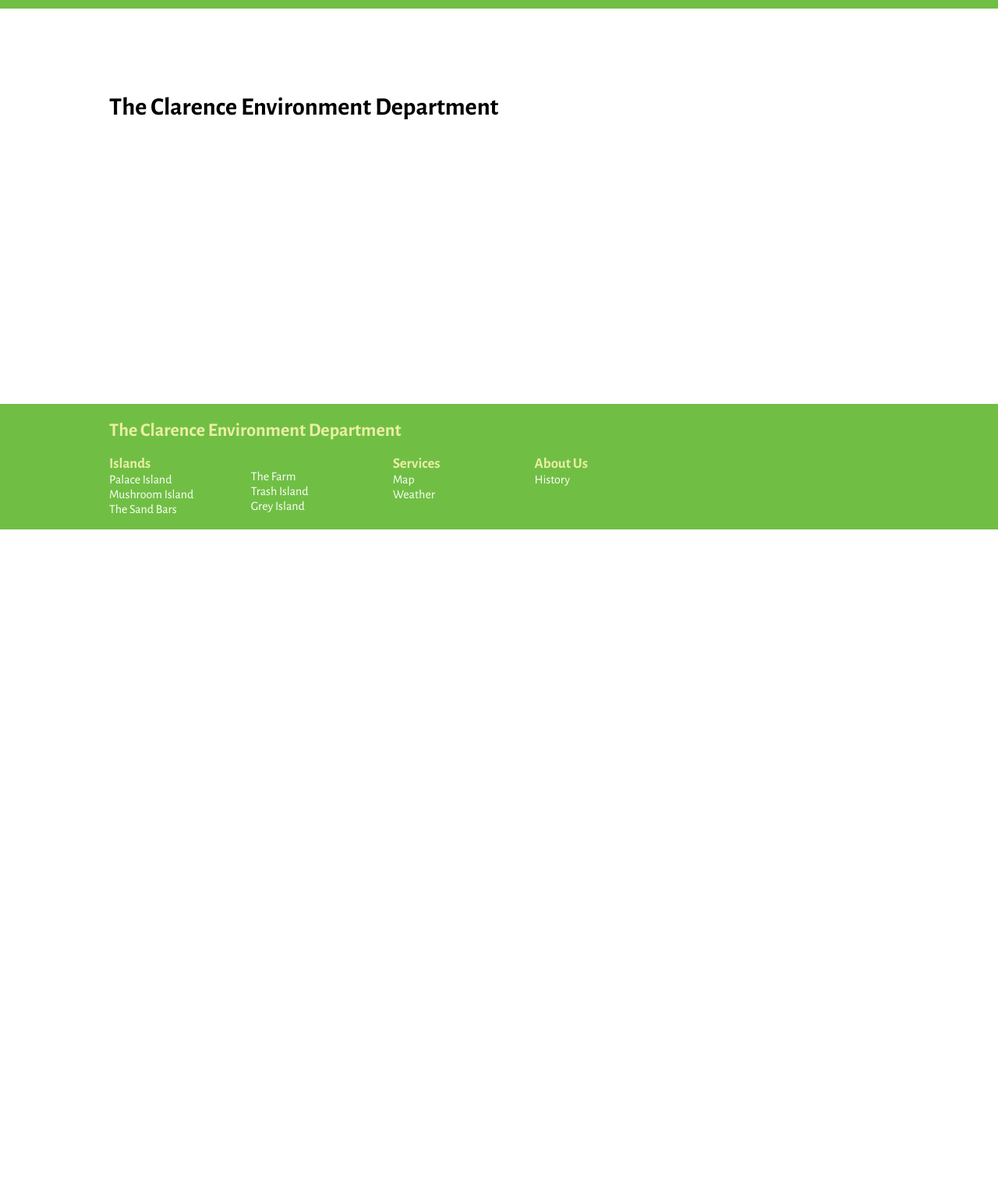
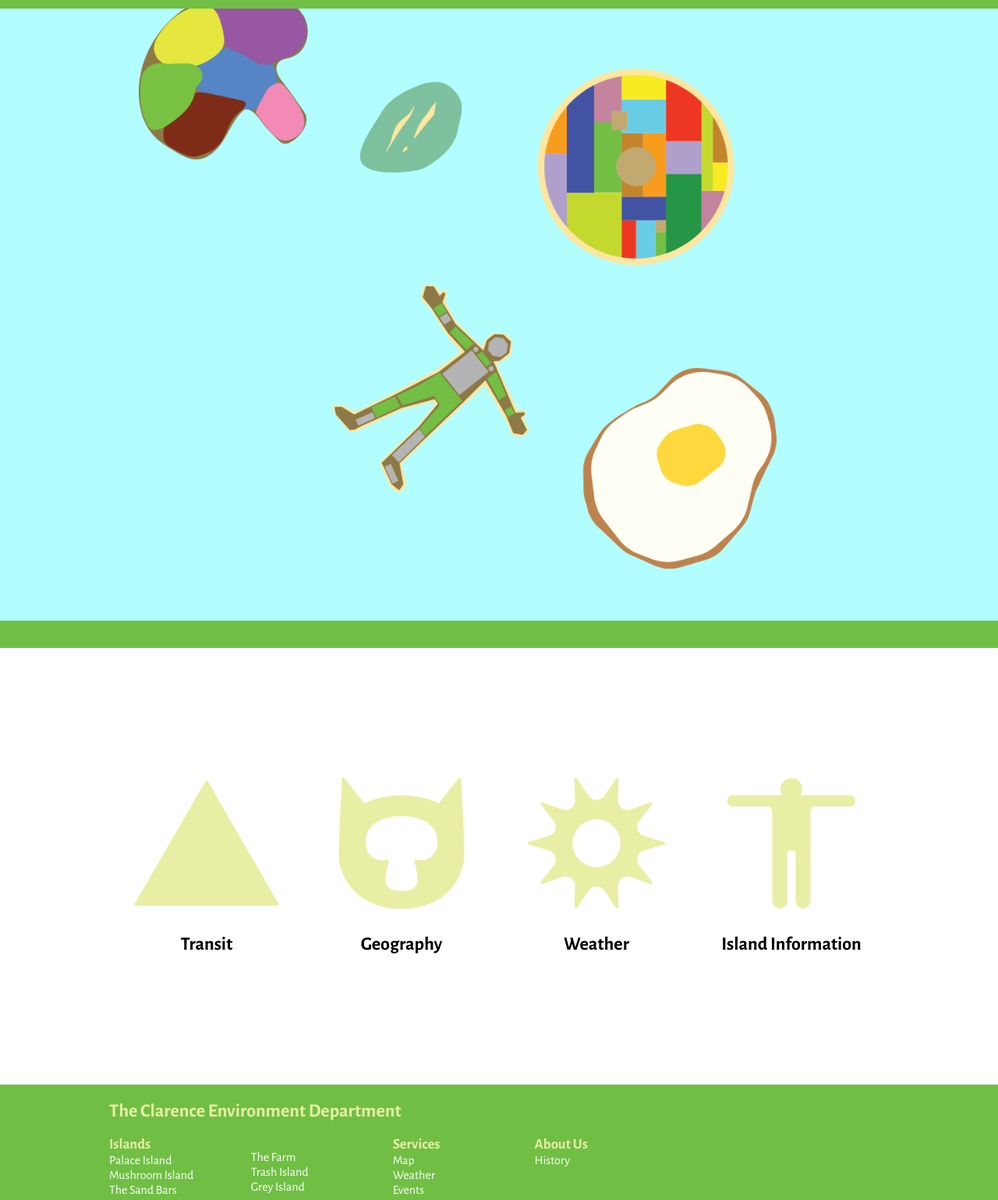
Before and after one commit to profsoomi/city-as-system, a plain HTML site: page environment/environment.html in a window 1280 px wide. Shown: the part 69-1608 px from the top of the page at 78% size. Before the commit the page ends 800 px from the top, so only its background shows below. Drawn offline with nearby package versions, Linux system fonts and the light colour scheme.

Commit message:
added home page

```diff
--- a/environment/environment.html
+++ b/environment/environment.html
@@ -19,10 +19,29 @@
             </ul>
         </nav>
     </header>
-
+    <section id="homepage_bar">
+        <figure>
+            <img style="height: 100%;" src="./imgs/home.png">
+        </figure>
+    </section>
     <main>
-        <section>
-            <h1>The Clarence Environment Department</h1>
+        <section id="homepage_links">
+            <figure>
+                <img src="./imgs/transit_home icon.png">
+                <figcaption><h2>Transit</h2></figcaption>
+            </figure>
+            <figure>
+                <img src="./imgs/geography_home icon.png">
+                <figcaption><h2>Geography</h2></figcaption>
+            </figure>
+            <figure>
+                <img src="./imgs/weather_home icon.png">
+                <figcaption><h2>Weather</h2></figcaption>
+            </figure>
+            <figure>
+                <img src="./imgs/info_home icon.png">
+                <figcaption><h2>Island Information</h2></figcaption>
+            </figure>
         </section>
     </main>
 
@@ -45,6 +64,7 @@
                 <li><h3>Services</h3></li>
                 <li><a href="">Map</a></li>
                 <li><a href="./weather.html">Weather</a></li>
+                <li><a href="./events.html">Events</a></li>
             </ul>
             <ul>
                 <li><h3><a href="./about.html">About Us</a></h3></li>
--- a/environment/style.css
+++ b/environment/style.css
@@ -40,6 +40,30 @@ nav ul li a:link, nav ul li a:visited{
 }
 nav ul li a:hover, nav ul li a:active{
     color: #323280;
+}
+
+#homepage_bar{
+    background: #70bf44;
+    width:100vw;
+    height: 900px;
+    margin: 0;
+}
+#homepage_bar article{
+    position: relative;
+    top: 20vh;
+    width: max-content;
+    margin: 0 auto;
+}
+#homepage_links{
+    display: flex;
+    width: 1000px;
+}
+#homepage_links figure{
+    width: 100%;
+    margin: 0 30px;
+}
+#homepage_links figcaption{
+    text-align: center;
 }
 
 main{
@@ -109,6 +133,7 @@ footer{
     position: relative;
     bottom: 0;
     margin: 0;
+    padding-bottom: 20px;
 }
 footer h2{
     width: 1000px;
```
Also changed, not shown: environment/imgs/geography_home icon.png (added), environment/imgs/home.png (added), environment/imgs/info_home icon.png (added), environment/imgs/transit_home icon.png (added), environment/imgs/weather_home icon.png (added).
